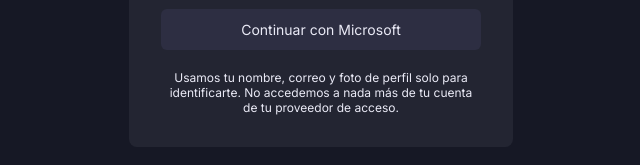
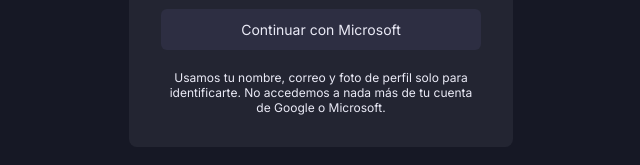
Before and after one commit to riverbonilla1504/rosseta-project, a Next.js app in the folder frontend/: page /login in a window 1280 px wide. Shown: the part 435-600 px from the top of the page, without its empty margins (319-959 px from the left). Built offline with nearby package versions, Linux system fonts and the light colour scheme.

Commit message:
feat(auth): ROS-184 T085 nota de privacidad definitiva y sin marcas provisionales

```diff
--- a/frontend/src/features/auth/copy.ts
+++ b/frontend/src/features/auth/copy.ts
@@ -1,25 +1,24 @@
 /**
  * Textos de acceso y onboarding (spec 002). Tuteo neutro (DP-009). Nunca dispersos en JSX.
- * - Los marcados "04-contenido §5" ya están definidos en docs/05-diseno/04-contenido-y-redaccion.md.
- * - Los marcados PROVISIONAL (DP-025) son las propuestas de esa decisión pendiente; T085 los
- *   sustituye cuando se aprueben.
+ * - Los marcados "04-contenido §5" están definidos en docs/05-diseno/04-contenido-y-redaccion.md;
+ *   los que además citan DP-025 se aprobaron en esa decisión (CD-012).
  */
 export const PROVIDER_NAMES = { google: "Google", microsoft: "Microsoft" } as const;
 export type Provider = keyof typeof PROVIDER_NAMES;
 
 export const copy = {
   brand: "Rosetta",
-  // PROVISIONAL (DP-025)
+  // 04-contenido §5 (DP-025)
   valuePhrase:
     "Rosetta reconstruye el significado de tu base de datos heredada, a partir de evidencia verificable.",
   continueWithGoogle: "Continuar con Google", // 03-pantallas §7
   continueWithMicrosoft: "Continuar con Microsoft", // 03-pantallas §7
-  // PROVISIONAL (DP-025); {proveedor} con la forma genérica, porque aún no se eligió proveedor.
+  // 04-contenido §5 (DP-025): en /login aún no se eligió proveedor, así que nombra los dos.
   privacyNote:
-    "Usamos tu nombre, correo y foto de perfil solo para identificarte. No accedemos a nada más de tu cuenta de tu proveedor de acceso.",
-  // PROVISIONAL (DP-025): forma genérica de {proveedor} cuando no se conoce.
+    "Usamos tu nombre, correo y foto de perfil solo para identificarte. No accedemos a nada más de tu cuenta de Google o Microsoft.",
+  // 04-contenido §5 (DP-025): forma genérica de {proveedor} cuando no se conoce.
   genericProvider: "tu proveedor de acceso",
-  // PROVISIONAL: texto no definido en 04-contenido; propuesto para DP-025.
+  // 04-contenido §5 (DP-025)
   logout: "Cerrar sesión",
   // 04-contenido §5
   sessionExpired: "Tu sesión terminó. Vuelve a iniciar sesión para continuar.",
@@ -30,16 +29,16 @@
       "Cancelaste el inicio de sesión con {proveedor}. Puedes intentarlo de nuevo cuando quieras.",
     // 04-contenido §5
     oauth_failed: "{proveedor} no respondió. Intenta en unos minutos o usa otro proveedor.",
-    // PROVISIONAL (DP-025)
+    // 04-contenido §5 (DP-025)
     email_not_verified:
       "{proveedor} no confirma que tu correo esté verificado. Verifícalo allí e inténtalo de nuevo.",
-    // PROVISIONAL (DP-025)
+    // 04-contenido §5 (DP-025)
     email_missing:
       "{proveedor} no compartió tu correo y lo necesitamos para crear tu cuenta. Revisa los permisos e inténtalo de nuevo.",
-    // PROVISIONAL (DP-025): no nombra el proveedor para no revelar datos de la cuenta.
+    // 04-contenido §5 (DP-025): no nombra el proveedor para no revelar datos de la cuenta.
     account_exists_other_provider:
       "Ya existe una cuenta con ese correo, creada con otro proveedor. Entra con el proveedor que usaste al registrarte.",
-    // PROVISIONAL (DP-025): falta el canal de contacto, no definido en el MVP.
+    // 04-contenido §5 (DP-025): sin canal de contacto en el MVP (DP-024).
     account_disabled: "Tu cuenta está desactivada.",
     // 04-contenido §5
     generic: "Algo salió mal y no se guardó ningún cambio. Intenta de nuevo.",
--- a/frontend/src/features/auth/errorCodes.ts
+++ b/frontend/src/features/auth/errorCodes.ts
@@ -2,7 +2,7 @@
 
 /**
  * Códigos de error de acceso que entiende /auth/error (contracts/auth-flow.md §5).
- * account_disabled, email_missing y email_not_verified son PROVISIONALES hasta DP-025.
+ * account_disabled, email_missing y email_not_verified se aprobaron en DP-025 (CD-012).
  * Implementa FR-036 a FR-039 (ROS-90).
  */
 export const AUTH_ERROR_CODES = [
```
